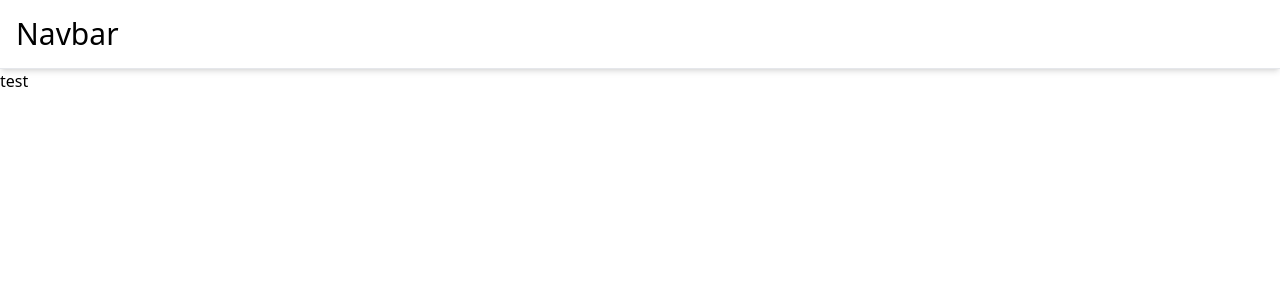
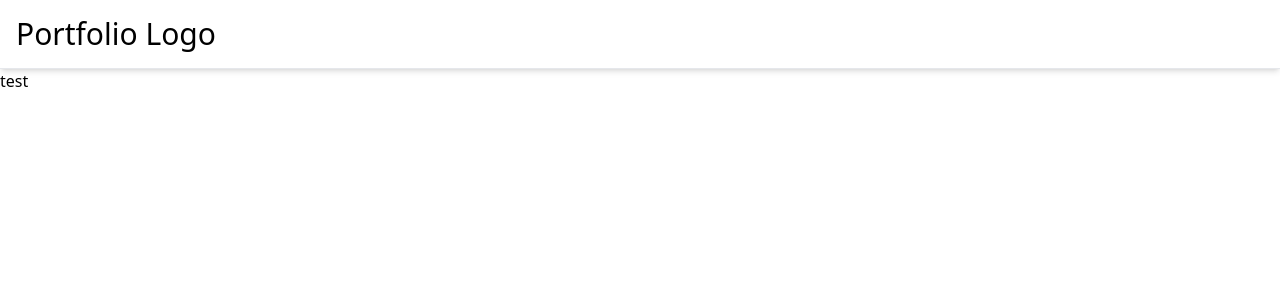
Before and after one commit to TKNRFJK1208/portfolio-2023, a Nuxt app: page / in a window 1280 px wide. Shown: the top 300 px of the page. Built offline with nearby package versions, Linux system fonts and the light colour scheme.

Commit message:
added default layout

```diff
--- a/app.vue
+++ b/app.vue
@@ -1,9 +1,7 @@
 <template>
   <div>
-    <!-- navbar -->
-    <header class="sticky top-0 z-50 flex justify-between items-center space-x-1 border-b bg-white p-4 shadow-md">
-      <a class="text-3xl font-0mono" href="">Navbar</a>
-    </header>
-    <NuxtPage />
+    <NuxtLayout>
+      <NuxtPage />
+    </NuxtLayout>
   </div>
 </template>
--- /dev/null
+++ b/components/NavBar.vue
@@ -0,0 +1,5 @@
+<template>
+  <header class="sticky top-0 z-50 flex justify-between items-center space-x-1 border-b bg-white p-4 shadow-md">
+    <a class="text-3xl font-0mono" href="">Portfolio Logo</a>
+  </header>
+</template>
--- /dev/null
+++ b/layouts/default.vue
@@ -0,0 +1,6 @@
+<template>
+  <div>
+    <NavBar />
+    <slot />
+  </div>
+</template>
--- a/pages/index.vue
+++ b/pages/index.vue
@@ -1,3 +1,9 @@
+<script setup>
+useHead({
+  title: 'Home',
+})
+</script>
+
 <template>
   <div>
     <Test />
```
Also changed, not shown: 1 other file (tests, documents, lock files or other folders).
